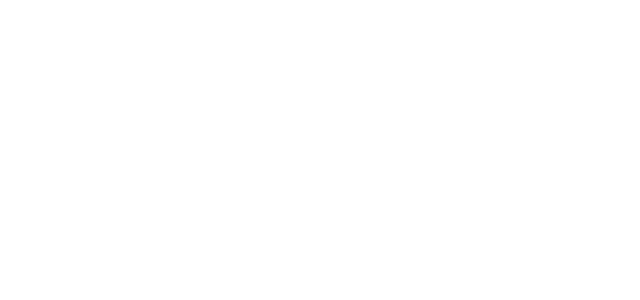
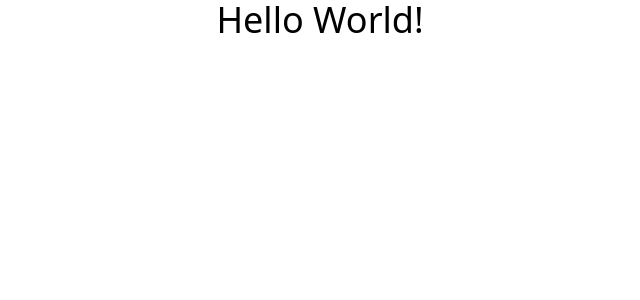
Before and after one commit to kwakyebrilliant/cloud-app-tailwind, a React (Create React App) app: page / in a window 1280 px wide. Shown: the top 300 px of the page, without its empty margins (320-960 px from the left). Built offline with nearby package versions, Linux system fonts and the light colour scheme.

Commit message:
some updates

```diff
--- a/package.json
+++ b/package.json
@@ -34,5 +34,10 @@
       "last 1 firefox version",
       "last 1 safari version"
     ]
+  },
+  "devDependencies": {
+    "autoprefixer": "^10.4.7",
+    "postcss": "^8.4.14",
+    "tailwindcss": "^3.1.6"
   }
 }
--- /dev/null
+++ b/postcss.config.js
@@ -0,0 +1,6 @@
+module.exports = {
+  plugins: {
+    tailwindcss: {},
+    autoprefixer: {},
+  },
+}
--- a/src/App.css
+++ /dev/null
@@ -1,38 +0,0 @@
-.App {
-  text-align: center;
-}
-
-.App-logo {
-  height: 40vmin;
-  pointer-events: none;
-}
-
-@media (prefers-reduced-motion: no-preference) {
-  .App-logo {
-    animation: App-logo-spin infinite 20s linear;
-  }
-}
-
-.App-header {
-  background-color: #282c34;
-  min-height: 100vh;
-  display: flex;
-  flex-direction: column;
-  align-items: center;
-  justify-content: center;
-  font-size: calc(10px + 2vmin);
-  color: white;
-}
-
-.App-link {
-  color: #61dafb;
-}
-
-@keyframes App-logo-spin {
-  from {
-    transform: rotate(0deg);
-  }
-  to {
-    transform: rotate(360deg);
-  }
-}
--- a/src/App.js
+++ b/src/App.js
@@ -1,9 +1,9 @@
-import './App.css';
+
 
 function App() {
   return (
     <>
-
+     <h1 className="text-4xl text-center">Hello World!</h1>
     </>
   );
 }
--- a/src/index.css
+++ b/src/index.css
@@ -1,13 +1,3 @@
-body {
-  margin: 0;
-  font-family: -apple-system, BlinkMacSystemFont, 'Segoe UI', 'Roboto', 'Oxygen',
-    'Ubuntu', 'Cantarell', 'Fira Sans', 'Droid Sans', 'Helvetica Neue',
-    sans-serif;
-  -webkit-font-smoothing: antialiased;
-  -moz-osx-font-smoothing: grayscale;
-}
-
-code {
-  font-family: source-code-pro, Menlo, Monaco, Consolas, 'Courier New',
-    monospace;
-}
+@tailwind base;
+@tailwind components;
+@tailwind utilities;
--- /dev/null
+++ b/tailwind.config.js
@@ -0,0 +1,8 @@
+/** @type {import('tailwindcss').Config} */
+module.exports = {
+  content: ["./src/**/*.{js,jsx,ts,tsx}",],
+  theme: {
+    extend: {},
+  },
+  plugins: [],
+}
```
Also changed, not shown: 1 other file (tests, documents, lock files or other folders).
